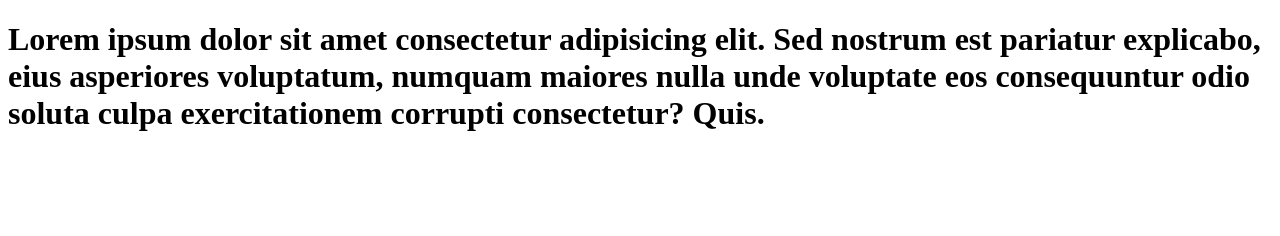
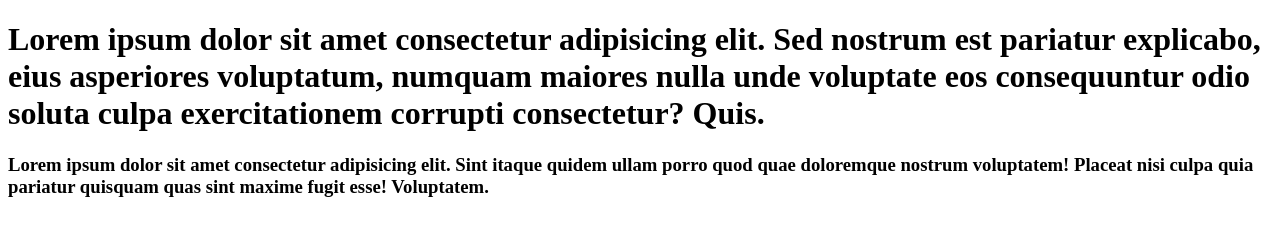
Before and after one commit to AlexNeon23/js-git-test, a plain HTML site: page index.html in a window 1280 px wide. Drawn offline with Linux system fonts and the light colour scheme.

```diff
--- a/index.html
+++ b/index.html
@@ -8,6 +8,6 @@
 </head>
 <body>
     <h1>Lorem ipsum dolor sit amet consectetur adipisicing elit. Sed nostrum est pariatur explicabo, eius asperiores voluptatum, numquam maiores nulla unde voluptate eos consequuntur odio soluta culpa exercitationem corrupti consectetur? Quis.</h1>
-
+    <h3>Lorem ipsum dolor sit amet consectetur adipisicing elit. Sint itaque quidem ullam porro quod quae doloremque nostrum voluptatem! Placeat nisi culpa quia pariatur quisquam quas sint maxime fugit esse! Voluptatem.</h3>
 </body>
 </html>
```
Also changed, not shown: 1 other file.
